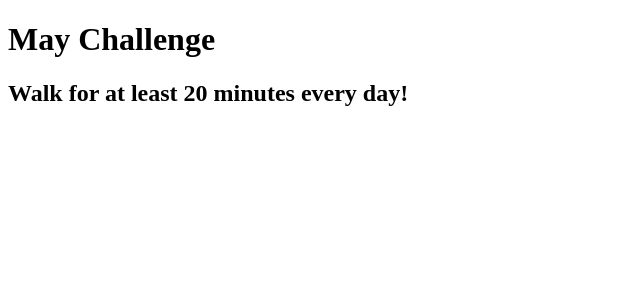
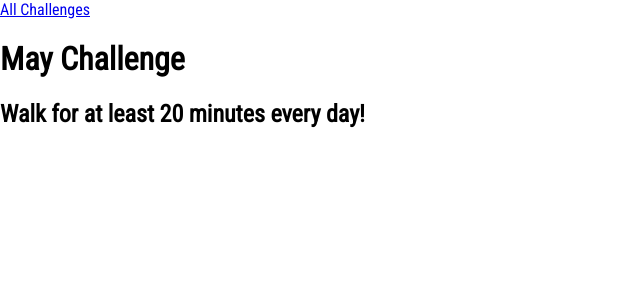
Before and after one commit to dplamen/monthly_challenges, a Django app: page /challenges/may in a window 1280 px wide. Shown: the top 300 px of the page, without its empty margins (0-640 px from the left). Run offline with Django 4.2, Linux system fonts and the light colour scheme.

Commit message:
adding some style

```diff
--- /dev/null
+++ b/challenges/static/challenges/challenges.css
@@ -0,0 +1,3 @@
+ul {
+    list-style: none;
+}
--- a/challenges/templates/challenges/challenge.html
+++ b/challenges/templates/challenges/challenge.html
@@ -1,17 +1,15 @@
-   <!DOCTYPE html>
-<html lang="en">
-<head>
-    <meta charset="UTF-8">
-    <meta http-equiv="X-UA-Compatible" content="IE=edge">
-    <meta name="viewport" content="width=device-width, initial-scale=1.0">
-    <title>{{ name_month|title }} Challenge</title>
-</head>
-<body>
-    <h1>{{ name_month|title }} Challenge</h1>
+{% extends 'base.html' %}
+
+{% block page_title %}
+    {{ name_month|title }} Challenge
+{% endblock %}
+
+{% block content %}
+    {% include 'challenges/includes/header.html' %}
+    <h1>{{ name_month|title }} Challenge </h1>
     {% if text %}
         <h2>{{ text }}</h2>
     {% else %}
         <p>There is no challenge for this month yet!</p>
     {% endif %}
-</body>
-</html>
+{% endblock %}
--- /dev/null
+++ b/challenges/templates/challenges/includes/header.html
@@ -0,0 +1,5 @@
+<header>
+    <nav>
+        <a href="{% url 'index' %}">All Challenges</a>
+    </nav>
+</header>
--- a/challenges/urls.py
+++ b/challenges/urls.py
@@ -3,7 +3,7 @@ from . import views
 
 
 urlpatterns = [
-    path('', views.index), # /challenges/
+    path('', views.index, name='index'),    # /challenges/
     path('<int:month>', views.monthly_challenges_by_number),
     path('<str:month>', views.monthly_challenges, name='month-challenge')
 ]
--- a/challenges/views.py
+++ b/challenges/views.py
@@ -1,6 +1,7 @@
 from django.shortcuts import redirect, render
-from django.http import HttpResponse, HttpResponseNotFound, HttpResponseRedirect
+from django.http import Http404, HttpResponseNotFound, HttpResponseRedirect
 from django.urls import reverse
+from django.template.loader import render_to_string
 # Create your views here.
 challenges = {
     "january": "Eat no meat for the entire month!",
@@ -42,4 +43,4 @@ def monthly_challenges(request, month):
             'name_month': month,
         })
     except:
-        return HttpResponseNotFound('<h1>This month is not supported!</h1>')
+        raise Http404()
--- a/monthly_challenges/settings.py
+++ b/monthly_challenges/settings.py
@@ -31,13 +31,13 @@ ALLOWED_HOSTS = []
 # Application definition
 
 INSTALLED_APPS = [
+    'challenges',
     'django.contrib.admin',
     'django.contrib.auth',
     'django.contrib.contenttypes',
     'django.contrib.sessions',
     'django.contrib.messages',
     'django.contrib.staticfiles',
-    'challenges',
 ]
 
 MIDDLEWARE = [
@@ -121,6 +121,10 @@ USE_TZ = True
 
 STATIC_URL = 'static/'
 
+STATICFILES_DIRS = [
+    BASE_DIR / 'static'
+]
+
 # Default primary key field type
 # https://docs.djangoproject.com/en/4.0/ref/settings/#default-auto-field
 
--- /dev/null
+++ b/static/styles.css
@@ -0,0 +1,7 @@
+@import url('https://fonts.googleapis.com/css2?family=Roboto+Condensed&display=swap');
+html {
+    font-family: 'Roboto Condensed', sans-serif;
+}
+body {
+    margin: 0;
+}
--- a/templates/base.html
+++ b/templates/base.html
@@ -1,3 +1,4 @@
+{% load static %}
 <!DOCTYPE html>
 <html lang="en">
 <head>
@@ -5,6 +6,8 @@
     <meta http-equiv="X-UA-Compatible" content="IE=edge">
     <meta name="viewport" content="width=device-width, initial-scale=1.0">
     <title>{% block page_title %}My Challenges{% endblock %}</title>
+    <link rel="stylesheet" href="{% static "styles.css"%}">
+    {% block css_files %}{% endblock %}
 </head>
     <body>
         {% block content %}{% endblock %}
```
Also changed, not shown: challenges/templates/challenges/index.html (+9 -1 lines), templates/404.html (added, +10 -0 lines).
